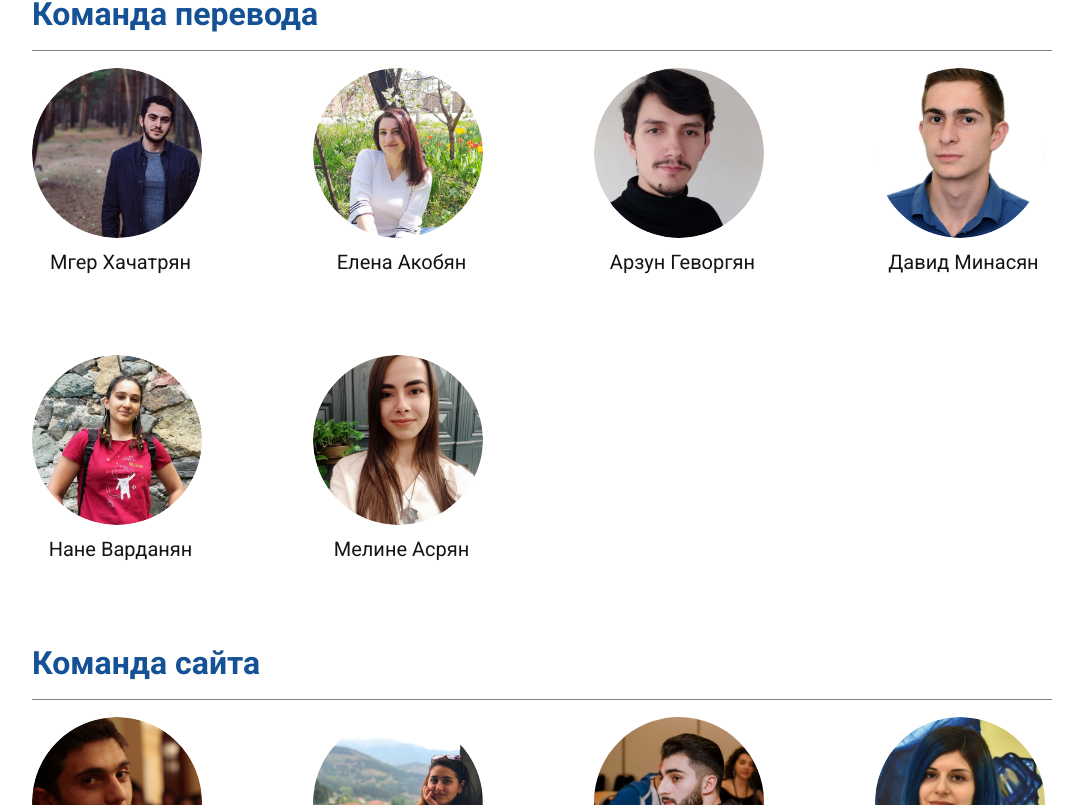
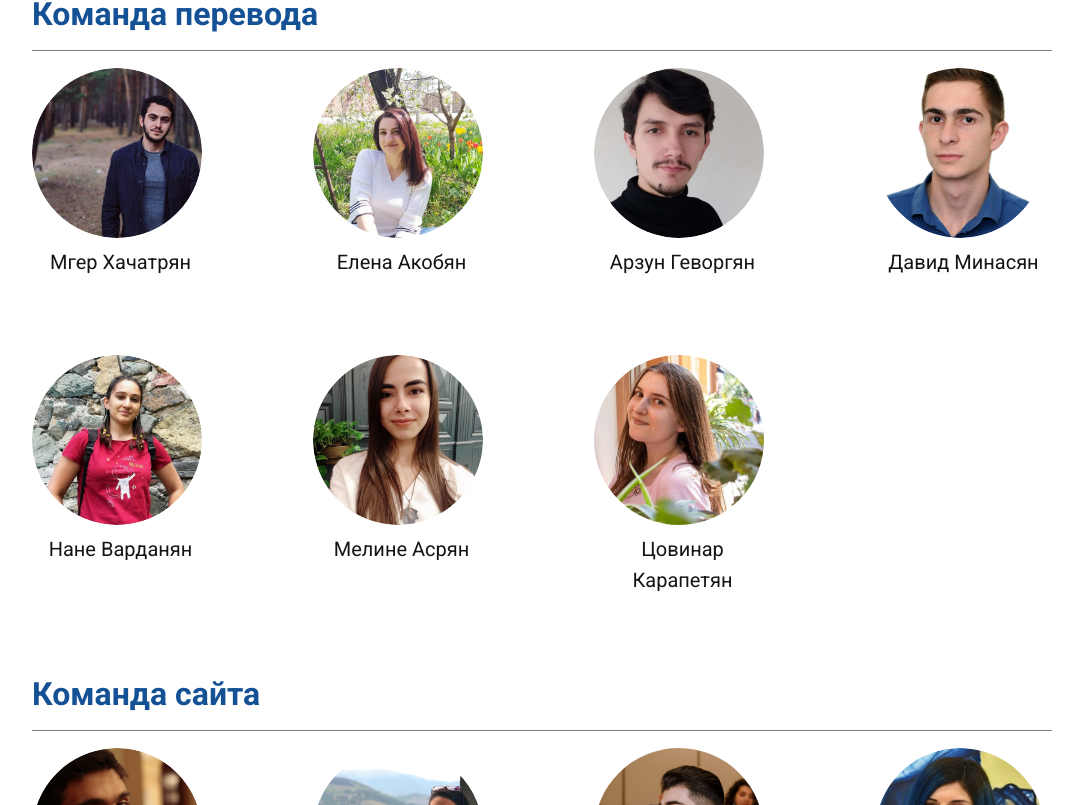
Before and after one commit to imapagan/appinv_front, a Vue app: page /team in a window 1280 px wide. Shown: the part 388-1193 px from the top of the page, without its empty margins (98-1181 px from the left). Built offline with nearby package versions, Linux system fonts and the light colour scheme; what vue-yandex-metrika would draw is missing.

Commit message:
refactor: add new Team member

```diff
--- a/src/views/Team.vue
+++ b/src/views/Team.vue
@@ -52,6 +52,10 @@ export default {
       {
         image: require("@/assets/img/team-8.png"),
         name: "Мелине Асрян"
+      },
+      {
+        image: require("@/assets/img/team-17.jpg"),
+        name: "Цовинар Карапетян"
       }
     ],
     teamSite: [
```
Also changed, not shown: src/assets/img/team-17.jpg (added), 1 other file (tests, documents, lock files or other folders).
